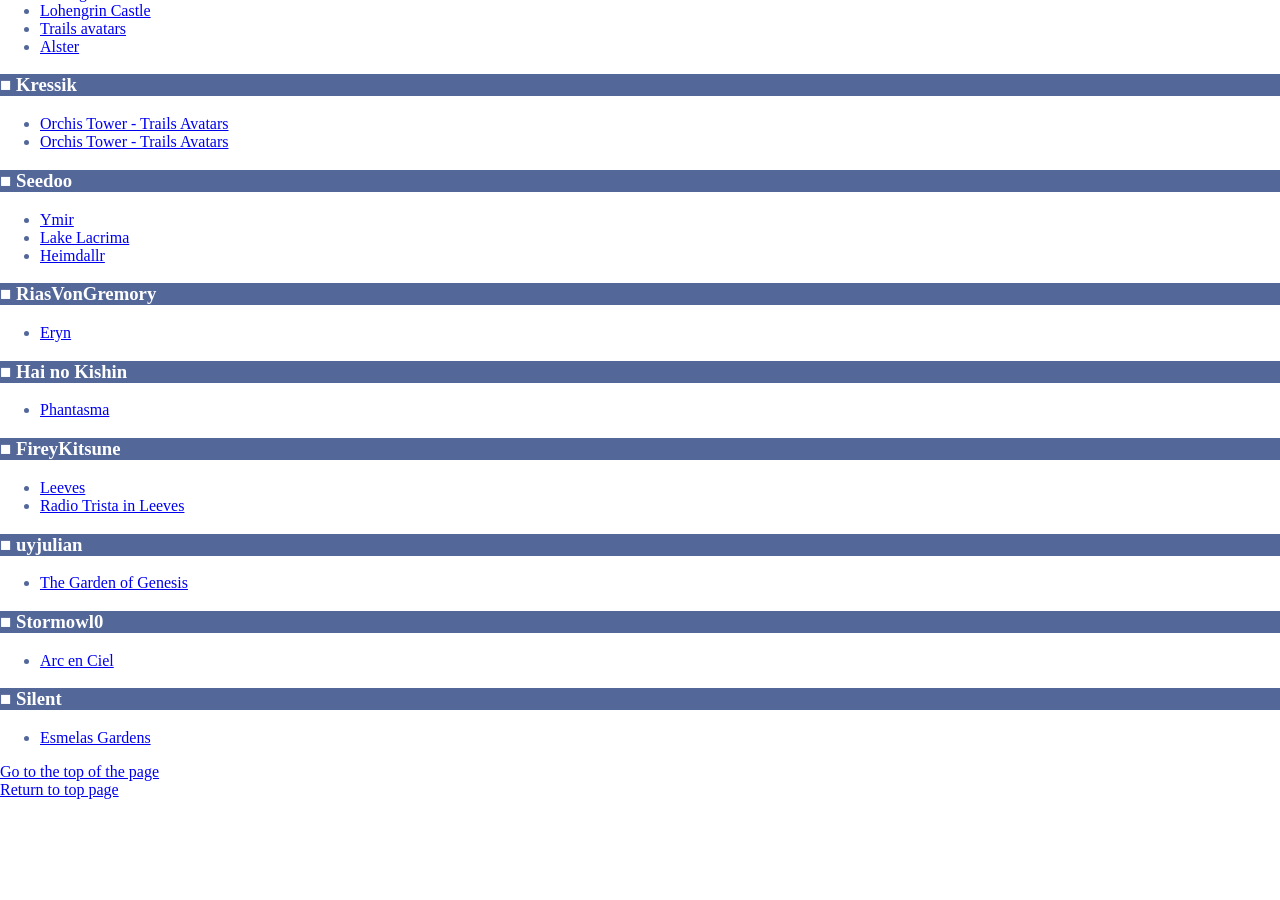
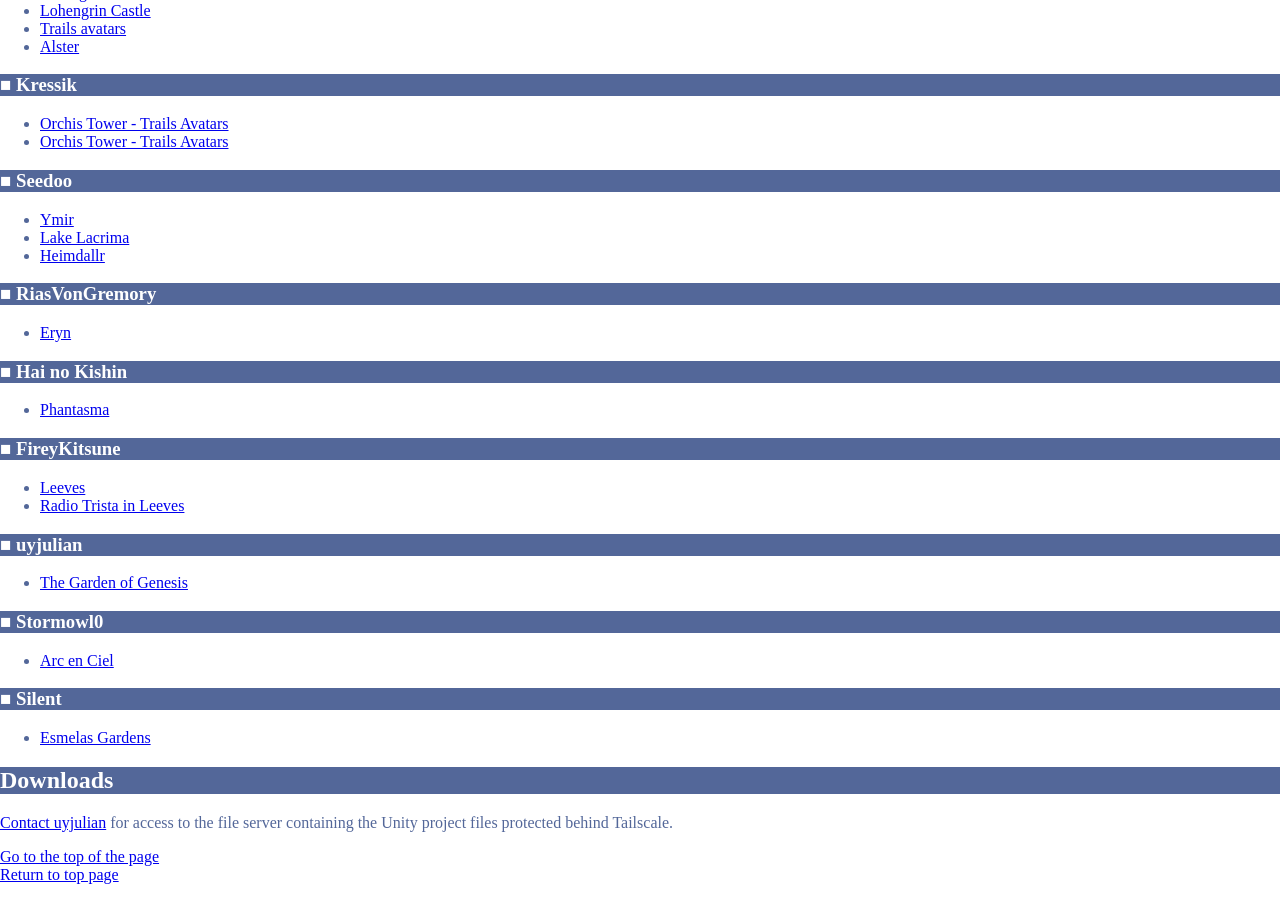
Before and after one commit to Trails-Into-VR/Trails-Into-VR.github.io, a Jekyll site: the page built from index.md, in a window 1280 px wide and 900 px high, scrolled down 1111 px. Built offline with Jekyll 4.4.1, drawn with Linux system fonts in a browser that asks for light colours; before the commit the page ends 1926 px from its top, so only the background shows below that.

Commit message:
add: Add downloads section

```diff
--- a/index.md
+++ b/index.md
@@ -87,5 +87,9 @@ To make this page easier to access, you can add this webpage to bookmarks of the
 ### Silent
 * [Esmelas Gardens](https://vrchat.com/home/launch?worldId=wrld_7601913b-6677-48f2-930c-54e440f9e089)
 
+## Downloads
+
+[Contact uyjulian](https://sites.google.com/site/awertyb/cm) for access to the file server containing the Unity project files protected behind Tailscale.
+
 [Go to the top of the page](#)
 [Return to top page](..)
```
